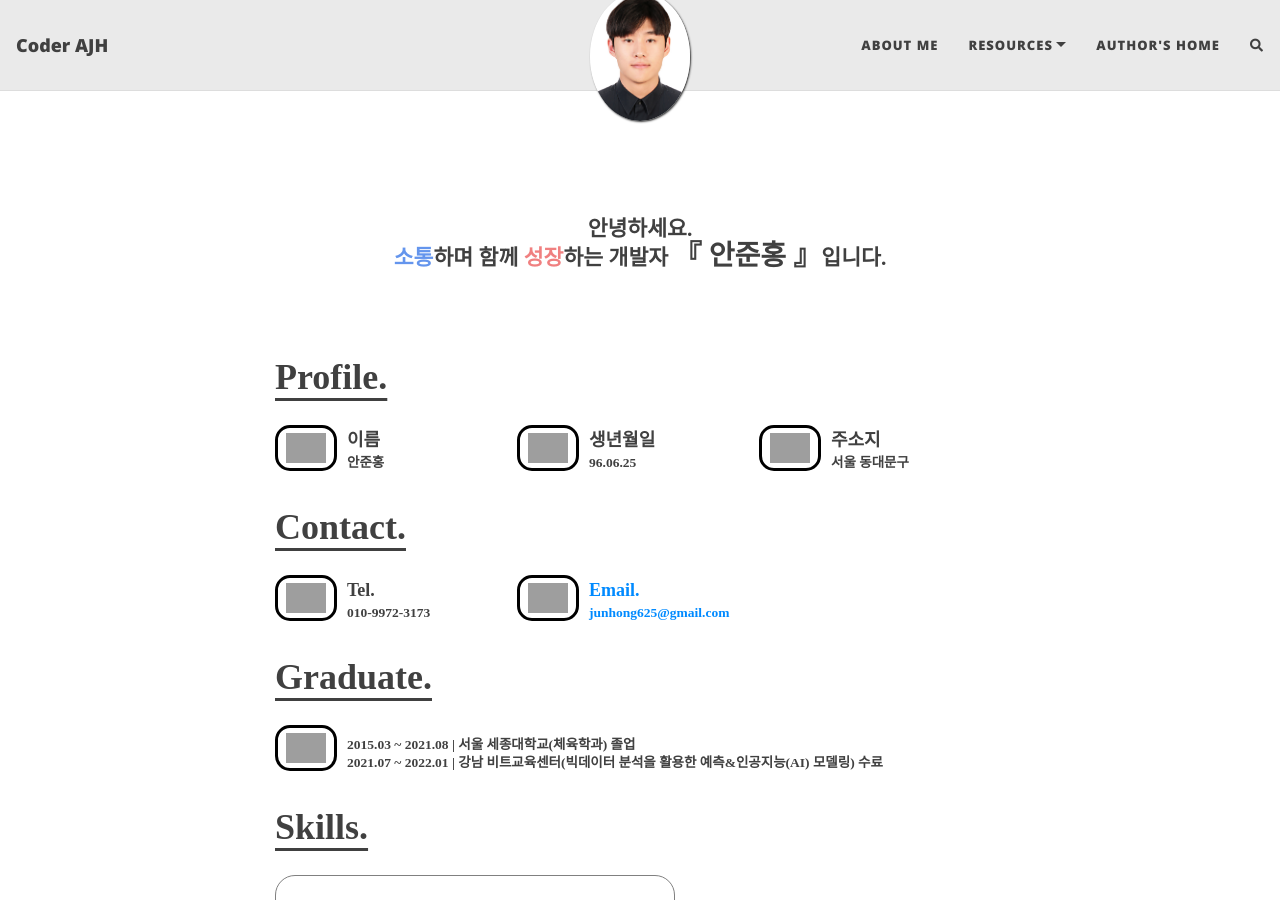
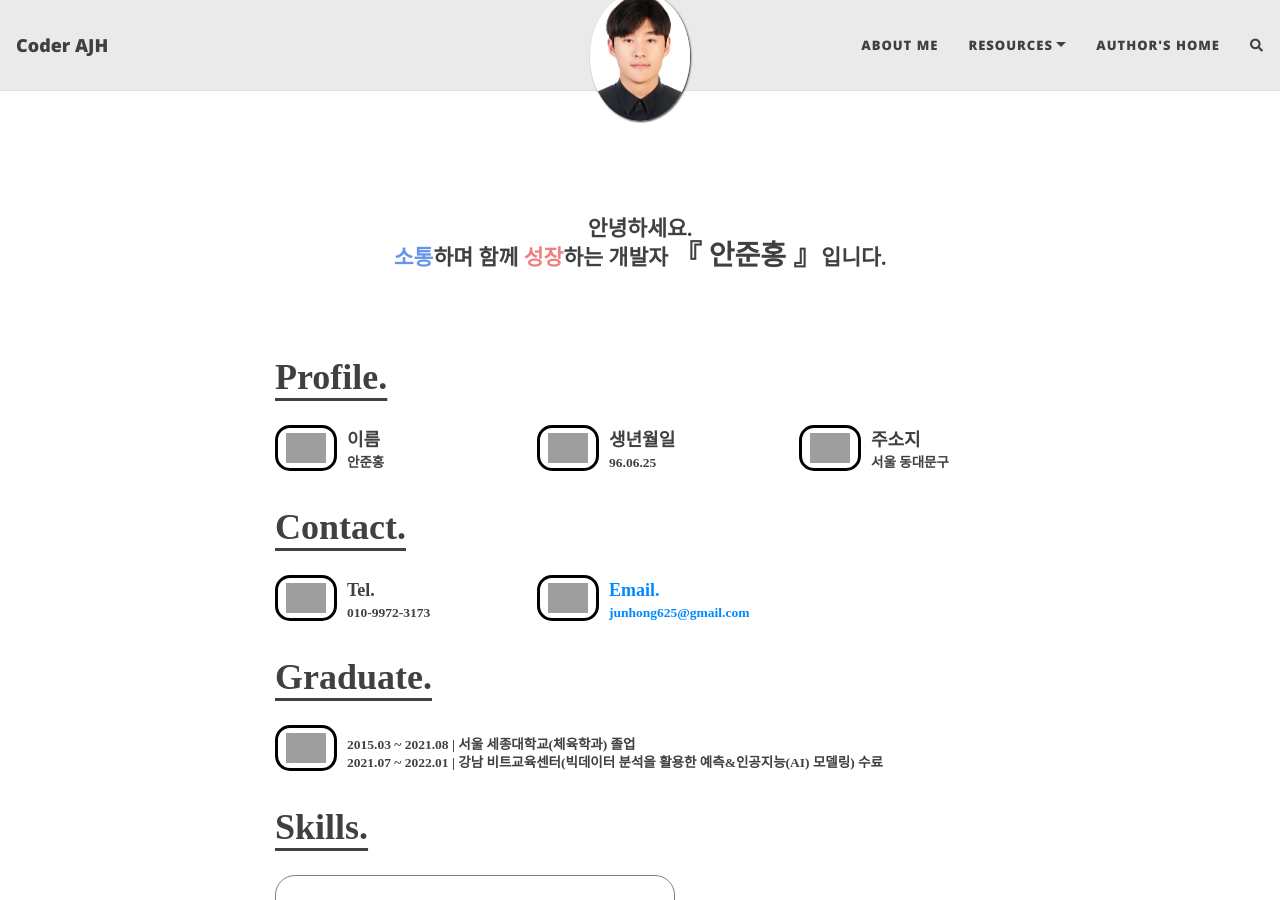
Before and after one commit to junhong625/junhong625.github.io, a Jekyll site: the page built from aboutme.md, in a window 1280 px wide and 900 px high. Built offline with Jekyll 4.4.1, drawn with Linux system fonts in a browser that asks for light colours; nearby versions of some CDN libraries; comment, search, counter and statistics services are not loaded; grey boxes are pictures that could not be loaded.

Commit message:
Update aboutme.md

```diff
--- a/aboutme.md
+++ b/aboutme.md
@@ -21,13 +21,13 @@
 <div class="box">
     <img src="https://user-images.githubusercontent.com/83000975/153437869-0da80e9c-e935-418e-8e62-b9b36869980a.png" height=30 weight=30>
 </div>
-<div class="text" style="width: 180px;">
+<div class="text" style="width: 200px;">
 이름 <br> <sub>안준홍</sub>
 </div>
 <div class="box">
     <img src="https://user-images.githubusercontent.com/83000975/153437871-1d7331fe-6613-467c-a9c1-2ef092fc3848.jpg" height=30 weight=30>
 </div>
-<div class="text" style="width: 180px;">
+<div class="text" style="width: 200px;">
 생년월일 <br> <sub>96.06.25</sub>
 </div>
 <div class="box">
@@ -47,14 +47,14 @@
 <div class="box">
 <img src="https://user-images.githubusercontent.com/83000975/153437874-2c6ab39b-2e0b-41e8-aa39-5c8117622430.png" height=30 weight=30>
 </div>
-<div class="text" style="width: 180px;">
+<div class="text" style="width: 200px;">
 Tel. <br><sub>010-9972-3173</sub>
 </div>
 
 <div class="box">
 <img src="https://user-images.githubusercontent.com/83000975/153439370-563972e4-8f2e-4c18-b96c-ab68029fcf90.jpg" height=30 weight=30>
 </div>
-<div class="text" style="width: 180px;">
+<div class="text" style="width: 200px;">
 <a href="mailto:junhong625@gmail.com">
 Email. <br><sub>junhong625@gmail.com</sub>
 </a>
```
